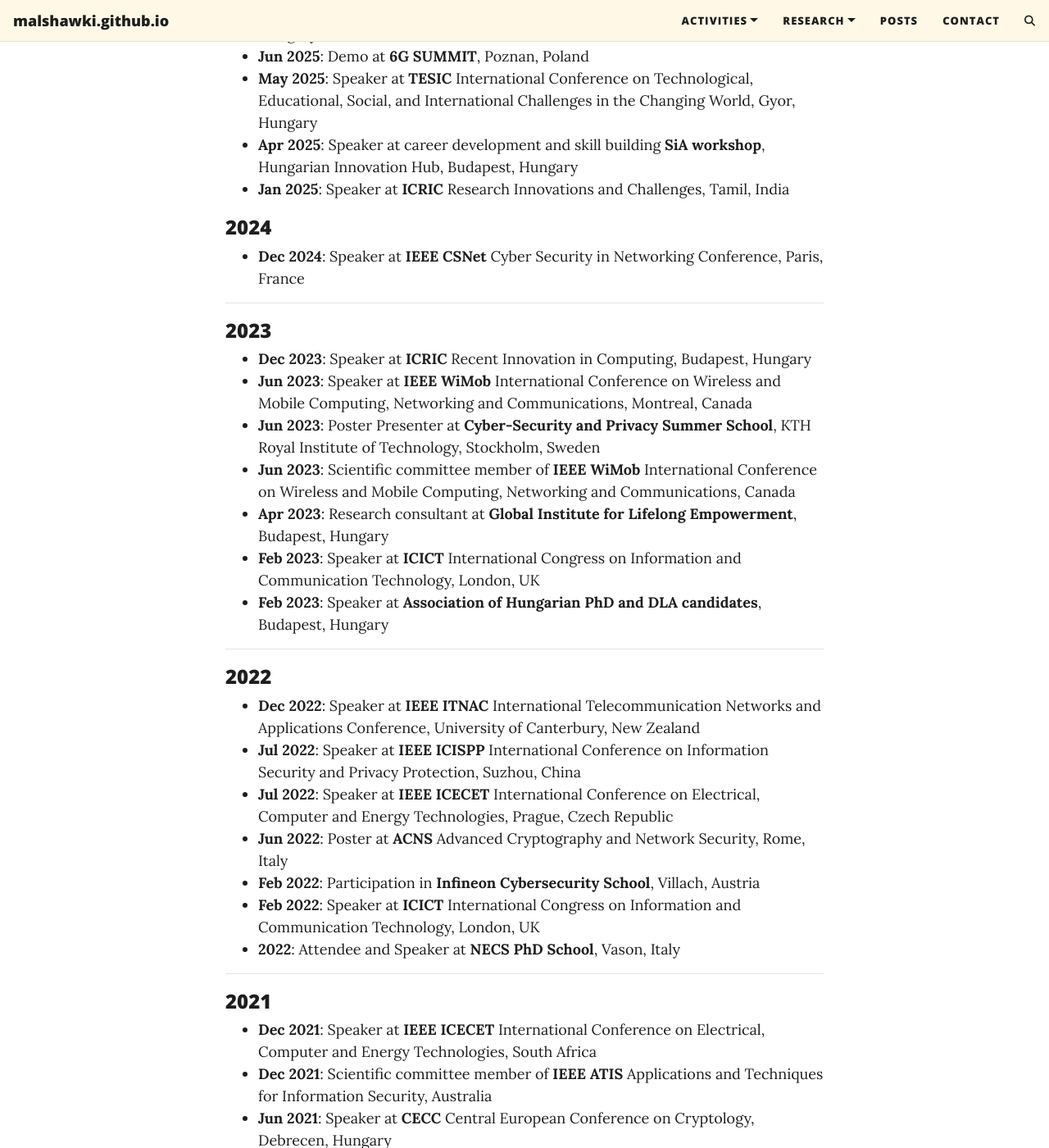
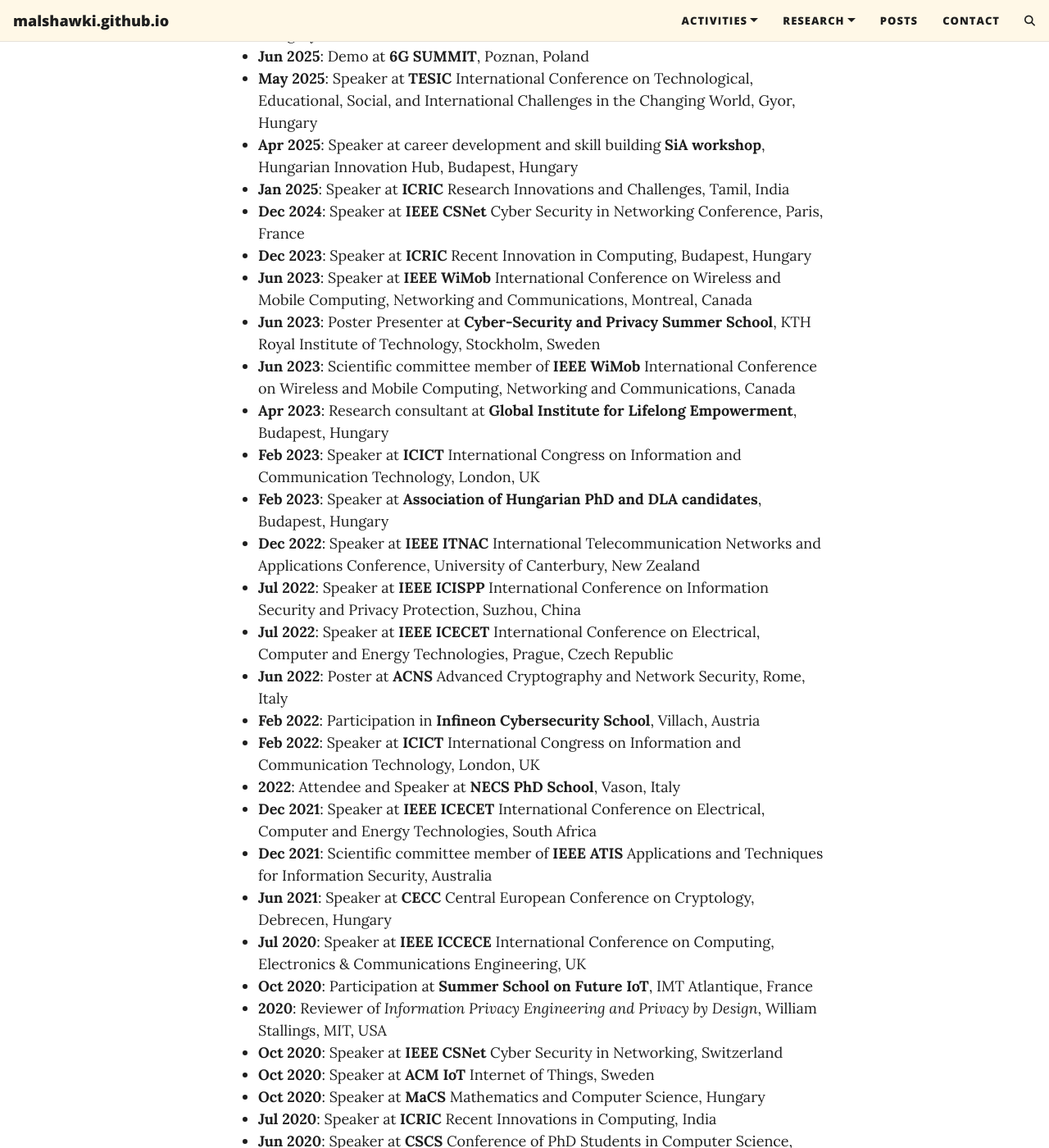
Before and after one commit to malshawki/malshawki.github.io, a Jekyll site: the page built from activities.md, in a window 1280 px wide and 1400 px high, scrolled down 386 px. Shown: the whole window at 82% size. Built offline with Jekyll 4.4.1, drawn with Linux system fonts in a browser that asks for light colours; comment, search, counter and statistics services are not loaded.

Commit message:
Update activities.md

```diff
--- a/activities.md
+++ b/activities.md
@@ -11,13 +11,7 @@
 - **May 2025**: Speaker at **TESIC** International Conference on Technological, Educational, Social, and International Challenges in the Changing World, Gyor, Hungary
 - **Apr 2025**: Speaker at career development and skill building **SiA workshop**, Hungarian Innovation Hub, Budapest, Hungary
 - **Jan 2025**: Speaker at **ICRIC** Research Innovations and Challenges, Tamil, India
-
-### **2024**
 - **Dec 2024**: Speaker at **IEEE CSNet** Cyber Security in Networking Conference, Paris, France
-
----
-
-### **2023**
 - **Dec 2023**: Speaker at **ICRIC** Recent Innovation in Computing, Budapest, Hungary
 - **Jun 2023**: Speaker at **IEEE WiMob** International Conference on Wireless and Mobile Computing, Networking and Communications, Montreal, Canada
 - **Jun 2023**: Poster Presenter at **Cyber-Security and Privacy Summer School**, KTH Royal Institute of Technology, Stockholm, Sweden
@@ -25,10 +19,6 @@
 - **Apr 2023**: Research consultant at **Global Institute for Lifelong Empowerment**, Budapest, Hungary
 - **Feb 2023**: Speaker at **ICICT** International Congress on Information and Communication Technology, London, UK
 - **Feb 2023**: Speaker at **Association of Hungarian PhD and DLA candidates**, Budapest, Hungary
-
----
-
-### **2022**
 - **Dec 2022**: Speaker at **IEEE ITNAC** International Telecommunication Networks and Applications Conference, University of Canterbury, New Zealand
 - **Jul 2022**: Speaker at **IEEE ICISPP** International Conference on Information Security and Privacy Protection, Suzhou, China
 - **Jul 2022**: Speaker at **IEEE ICECET** International Conference on Electrical, Computer and Energy Technologies, Prague, Czech Republic
@@ -36,18 +26,10 @@
 - **Feb 2022**: Participation in **Infineon Cybersecurity School**, Villach, Austria
 - **Feb 2022**: Speaker at **ICICT** International Congress on Information and Communication Technology, London, UK
 - **2022**: Attendee and Speaker at **NECS PhD School**, Vason, Italy
-
----
-
-### **2021**
 - **Dec 2021**: Speaker at **IEEE ICECET** International Conference on Electrical, Computer and Energy Technologies, South Africa
 - **Dec 2021**: Scientific committee member of **IEEE ATIS** Applications and Techniques for Information Security, Australia
 - **Jun 2021**: Speaker at **CECC** Central European Conference on Cryptology, Debrecen, Hungary
 - **Jul 2020**: Speaker at **IEEE ICCECE** International Conference on Computing, Electronics & Communications Engineering, UK
-
----
-
-### **2020**
 - **Oct 2020**: Participation at **Summer School on Future IoT**, IMT Atlantique, France
 - **2020**: Reviewer of *Information Privacy Engineering and Privacy by Design*, William Stallings, MIT, USA
 - **Oct 2020**: Speaker at **IEEE CSNet** Cyber Security in Networking, Switzerland
```
Also changed, not shown: other parts of activities.md (+0 -12 lines).
